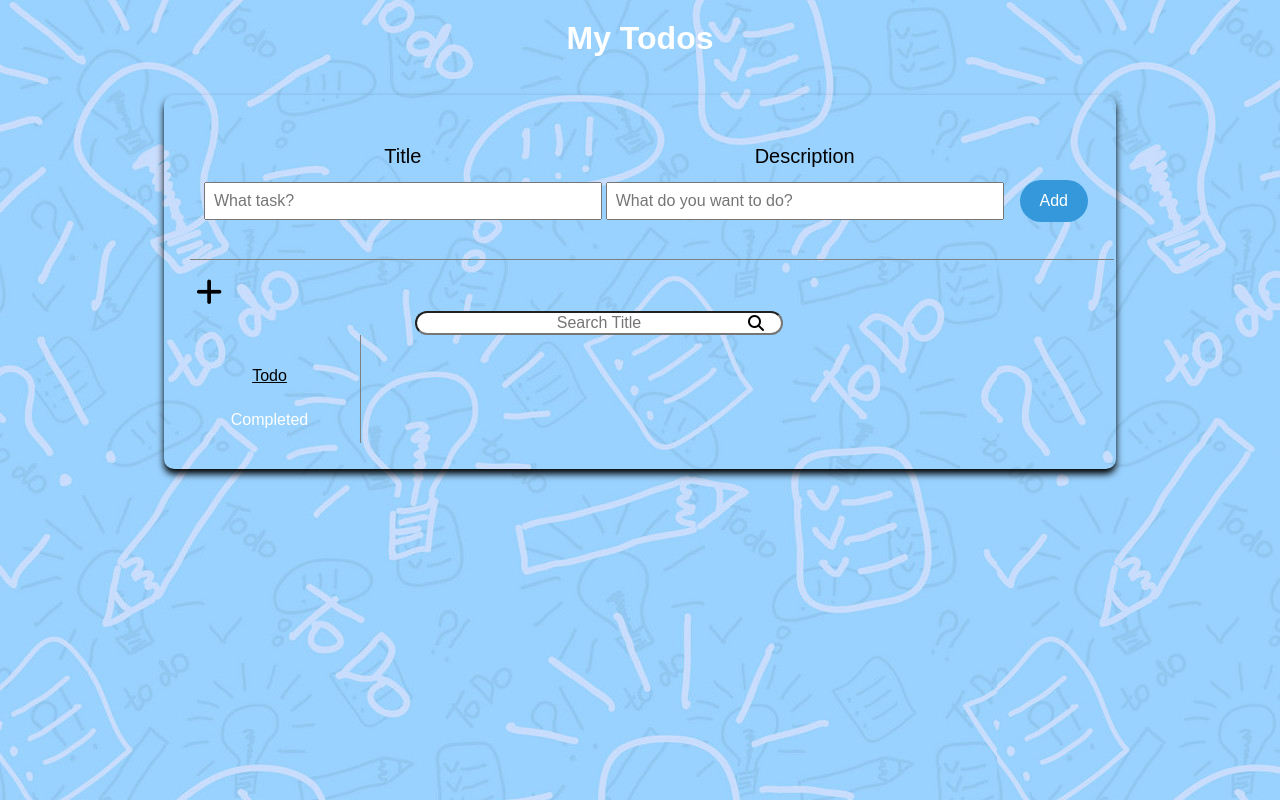
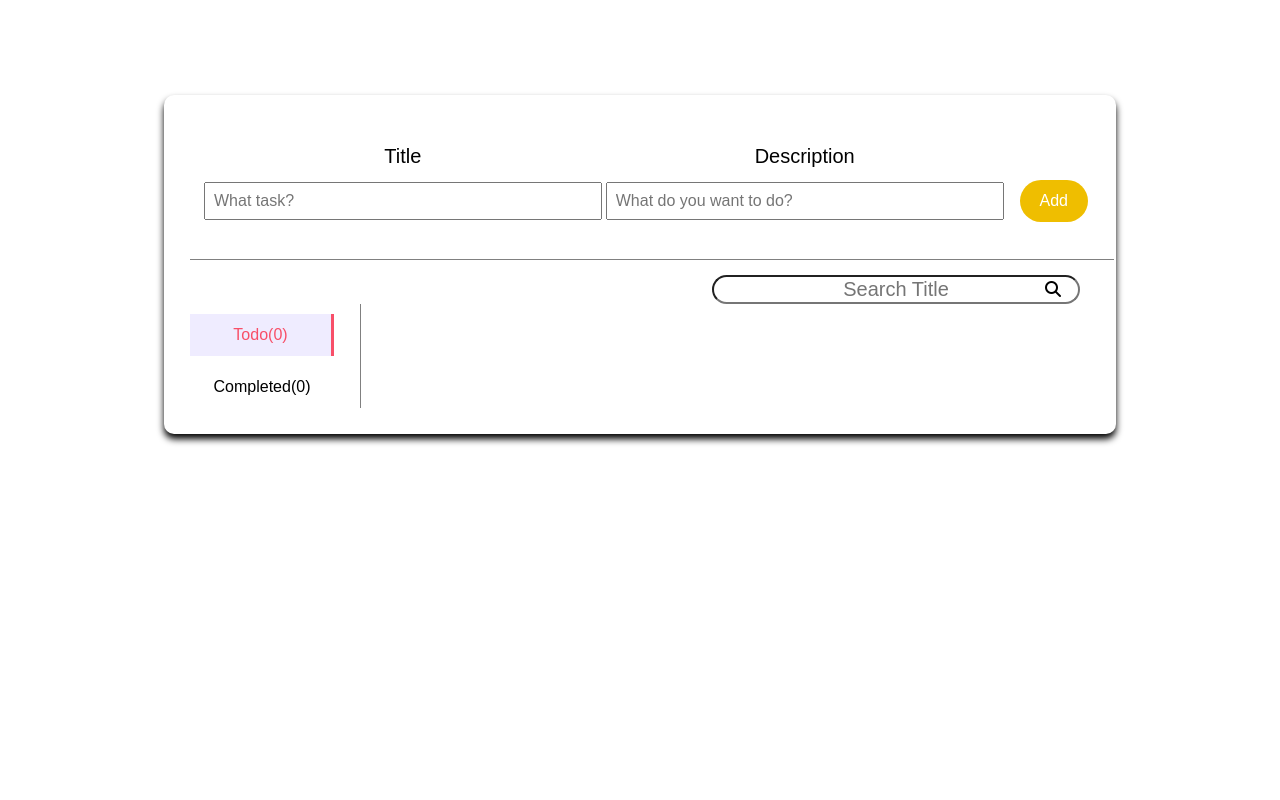
Before and after one commit to anb-hq/AnB_Prime_ToDoList_HORTHOURTOURLENG, a React (Vite) app: page / in a window 1280 px wide. Built offline with nearby package versions, Linux system fonts and the light colour scheme.

Commit message:
search-function, new-layout, add new component button.css

```diff
--- a/src/App.css
+++ b/src/App.css
@@ -1,5 +1,5 @@
 body {
-  background-image: url(./assets/background-img/body-background.jpg);
+
   margin: 0;
   font-family: Arial, sans-serif;
 }
@@ -24,6 +24,7 @@ body {
 
 .search-container input {
   width: 40%;
+  font-size: 20px;
 }
 
 .search-icon {
@@ -39,25 +40,20 @@ h1 {
 .container-todo-list{
   position: relative;
 }
-.add-button{
-  font-size: 30px;
-}
+
 .btn-area{
   overflow-y: scroll;
 }
 .btn-area::-webkit-scrollbar{
   width: 0;
 }
-.secondarybtn{
-  height: 4vh;
-}
-@media (max-width: 770px) {
+
+@media (max-width: 769px) {
   .btn {
     display: flex;
     justify-content: space-between;
   }
 }
-
 
 @media (min-width: 770px) {
   .btn-area{
@@ -83,14 +79,8 @@ h1 {
   .todo-list-item {
     margin-left: 20px;
   }
-  .search-container{
-    left: 25%
-  }
+
   .search-icon{
     left: 37%;
   }
-  .add-button{
-    background-color: inherit;
-    font-size: 30px;
-  }
 }
--- a/src/App.jsx
+++ b/src/App.jsx
@@ -2,7 +2,7 @@ import React, { useEffect, useState } from 'react';
 import './App.css';
 import TodoInput from './component/TodoInput/TodoInput';
 import TodoList from './component/TodoList/TodoList';
-
+import './component/Button/Button.css'
 function App() {
   const [completedScreen, setCompletedScreen] = useState(false);
   const [tasks, setTasks] = useState(() => {
@@ -15,7 +15,7 @@ function App() {
   }, [tasks]);
   const addTask = (title, description) => {
     const newTask = { id: Date.now(), title, description, completed: false };
-    setTasks([ newTask, ...tasks, ]);
+    setTasks([ newTask,...tasks]);
   };
   const removeTask = (taskId) => {
     const updatedTasks = tasks.filter((task) => task.id !== taskId);
@@ -43,20 +43,11 @@ function App() {
     );
     setFilteredTasks(filtered);
   }, [searchQuery, tasks]);
-  const [buttons, setButtons] = useState([]);
-  const addButton = () => {
-    const newButton = { id: Date.now(), label: 'NewButton' };
-    setButtons([...buttons, newButton]);
-  };
-
   return (
     <div className='App'>
       <h1 className='text-center margin-top-20'>My Todos</h1>
       <div className='Todo-wrapper margin-x-y border-radius-10'>
         <TodoInput addTask={addTask} />
-        <button className='add-button' onClick={addButton}>
-        <i class="fa-solid fa-plus"></i>
-              </button>
         <div className='search-container '>
             <i className='search-icon fas fa-search'></i>
             <input className='font border-radius-20 text-center'
@@ -65,27 +56,23 @@ function App() {
               value={searchQuery}
               onChange={(e) => setSearchQuery(e.target.value)}
             />
-          </div>
+
+        </div>
         <div className='container-todo-list'>
           <div className='btn-area flex space-between'>
-            <div className='btn gap padding-10'>
+            <div className='btn gap'>
               <button
                 className={`secondarybtn ${completedScreen === false ? 'active' : ''}`}
                 onClick={() => setCompletedScreen(false)}
               >
-                Todo
+                Todo({tasks.filter(task => !task.completed).length})
               </button>
               <button
                 className={`secondarybtn ${completedScreen === true ? 'active' : ''}`}
                 onClick={() => setCompletedScreen(true)}
               >
-                Completed
+                Completed({tasks.filter(task => task.completed).length})
               </button>
-              {buttons.map((button) => (
-                <button key={button.id} className='secondarybtn'>
-                  {button.label}
-                </button>
-              ))}
 
             </div>
           </div>
--- a/src/Todofunction/Search-function.jsx
+++ /dev/null
@@ -1,6 +0,0 @@
-export function setSearchQuery(setSearchQuery, query) {
-    setSearchQuery(query);
-  }
-  export function setCompletedScreen(setCompletedScreen, isCompleted) {
-    setCompletedScreen(isCompleted);
-  }
--- /dev/null
+++ b/src/component/Button/Button.css
@@ -0,0 +1,66 @@
+.primarybtn {
+    background-color:var(--yellow-gold);
+    color:var(--white);
+    border-radius: 30px;
+    padding: 12px 20px;
+    cursor: pointer;
+    margin: 2px;
+    margin-top: 25px;
+    font-size: 16px;
+  }
+  .secondarybtn {
+    background-color: transparent;
+    padding: 12px 20px;
+    cursor: pointer;
+    margin-top: 10px;
+    font-size: 16px;
+  }
+
+  .secondarybtn.active {
+    border-right: 3px solid var(--red-button);
+    color: var(--red-button);
+    background-color:var(--white-blue);
+  }
+
+
+  .primarybtn:hover {
+    background-color:var( --red-button);
+    transform: scale(1.05);
+    box-shadow: 0px 0px 10px rgba(0, 0, 0, 0.2);
+  }
+  .secondarybtn:hover{
+    border-right: 3px solid var(--red-button);
+    color: var(--red-button);
+    background-color:var(--white-blue);
+  }
+  .btnd, .btnc, .btne {
+    font-size: 16px;
+    margin: 5px;
+    border-radius: 20px;
+    background-color: white;
+    transition: background-color 0.3s, transform 0.2s, box-shadow 0.3s;
+}
+.btnd:hover, .btnc:hover, .btne:hover {
+    transform: scale(1.25);
+    box-shadow: 0px 0px 10px rgba(0, 0, 0, 0.2);
+  }
+  .add-button{
+    font-size: 30px;
+  }
+  @media(max-width:769px){
+
+    .secondarybtn.active {
+      border-right: 3px solid var(--red-button);
+      color: var(--red-button);
+      background-color:var(--white-blue);
+    }
+
+    .secondarybtn.active span {
+      display: inline-block;
+      white-space: nowrap;
+    }
+    .primarybtn{
+        margin-top: 0;
+        width: 150px;
+      }
+}
--- a/src/component/TodoInput/TodoInput.css
+++ b/src/component/TodoInput/TodoInput.css
@@ -10,69 +10,17 @@
 
 .td {
   margin-bottom: 14px;
-  font-size: 20px;
+  font-size: var(--title);
 }
 
 .todo-input-item input {
   padding: 8px;
   width: 100%;
-  font-size: 16px;
-}
-
-.primarybtn {
-  background-color: #3498db;
-  color: #ffffff;
-  border-radius: 30px;
-  padding: 12px 20px;
-  cursor: pointer;
-  margin: 2px;
-  margin-top: 25px;
-  font-size: 16px;
-}
-.secondarybtn {
-  background-color: transparent;
-  color: #ffffff;
-  border: none;
-  padding: 12px 20px;
-  cursor: pointer;
-  margin: 2px;
-  margin-top: 10px;
-  font-size: 16px;
-}
-
-.secondarybtn.active {
-color: black;
-text-decoration: underline;
+  font-size: var(--paragraph);
 }
 
 
-.primarybtn:hover {
-  background-color: #ff5722;
-  transform: scale(1.05);
-  box-shadow: 0px 0px 10px rgba(0, 0, 0, 0.2);
-}
-.secondarybtn:hover{
-  background: linear-gradient(to bottom, #91EAE4, #86A8E7, #7F7FD5);
-}
 @media(max-width:769px){
-  .secondarybtn{
-    border-radius: 20px;
-  }
-.secondarybtn.active {
-  display: flex;
-  justify-content: center;
-  align-items: center;
-  background: linear-gradient(to bottom, #91EAE4, #86A8E7, #7F7FD5);
-  color: white;
-  text-decoration: none;
-}
-
-.secondarybtn.active span {
-  display: inline-block;
-  white-space: nowrap;
-}
-
-
   .todo-input{
     flex-direction: column;
     margin-left: auto;
@@ -81,8 +29,6 @@ text-decoration: underline;
   .todo-input-item{
     width: 80%;
   }
-  .primarybtn{
-    margin-top: 0;
-  }
+
 
 }
--- a/src/component/TodoInput/TodoInput.jsx
+++ b/src/component/TodoInput/TodoInput.jsx
@@ -1,5 +1,6 @@
 import React, { useState } from 'react';
 import './TodoInput.css';
+import '../Button/Button.css'
 function TodoInput({ addTask }) {
   const [task, setTask] = useState({
     title: '',
--- a/src/component/TodoList/TodoList.css
+++ b/src/component/TodoList/TodoList.css
@@ -11,25 +11,12 @@
     color: var(--black-blue);
   }
 
-  .btnd, .btnc, .btne {
-    font-size: 16px;
-    margin: 5px;
-    border-radius: 20px;
-    border: none;
-    background-color: white;
-    transition: background-color 0.3s, transform 0.2s, box-shadow 0.3s;
-}
-
-
   .completed-task h3,.completed-task p {
     text-decoration: line-through;
   }
-
-  .btnd:hover, .btnc:hover, .btne:hover {
-    transform: scale(1.25);
-    box-shadow: 0px 0px 10px rgba(0, 0, 0, 0.2);
-  }
-
+.edit-popup{
+  width: 50%;
+}
   .edit-popup input {
     margin: 3px;
     width: 80%;
@@ -59,3 +46,8 @@
     z-index: 1000;
 
   }
+  @media(max-width:769px){
+    .edit-popup{
+      width: 70%;
+    }
+  }
--- a/src/component/TodoList/TodoList.jsx
+++ b/src/component/TodoList/TodoList.jsx
@@ -1,5 +1,6 @@
 import React, { useState } from 'react';
 import './TodoList.css';
+import '../Button/Button.css'
 
 function TodoList({ tasks, completedScreen, toggleTaskCompletion, removeTask, updateTask }) {
   const [editingTaskId, setEditingTaskId] = useState(null);
@@ -44,7 +45,7 @@ function TodoList({ tasks, completedScreen, toggleTaskCompletion, removeTask, up
           .filter((task) => (completedScreen ? task.completed : !task.completed))
           .map((task) => (
             <div
-              className={`todo-list-item flex flex-col padding-15 margin-bottom-10 border-radius-20 margin-top-10 ${
+              className={`todo-list-item flex flex-col margin-bottom-10 border-radius-20 margin-top-10 padding ${
                 task.completed ? 'completed-task' : ''
               }`}
             key={task.id}>
@@ -73,14 +74,16 @@ function TodoList({ tasks, completedScreen, toggleTaskCompletion, removeTask, up
       {showBackdrop && <div className='backdrop'></div>}
 
       {showEditPopup && (
-        <div className='edit-popup padding-20 text-center border-radius-30'>
+        <div className='edit-popup text-center border-radius-30'>
           <div>
+            <p>Title</p>
            <input
            className='font'
             type='text'
             value={editedTitle}
             onChange={(e) => setEditedTitle(e.target.value)}
            />
+           <p>Description</p>
            <input
            className='font'
             type='text'
@@ -88,7 +91,7 @@ function TodoList({ tasks, completedScreen, toggleTaskCompletion, removeTask, up
             onChange={(e) => setEditedDescription(e.target.value)}
            />
           </div>
-          <div>
+          <div className='margin'>
             <button className='editbtn font' onClick={saveEditedTask}>Save</button>
             <button className='editbtn font' onClick={cancelEdit}>Cancel</button>
           </div>
--- a/src/index.css
+++ b/src/index.css
@@ -3,12 +3,10 @@
 /* my colors  */
 :root {
     --black-blue: #21295C;
-    --red-button-hover: #ff5722;
-    --skyblue-background: #86A8E7;
-    --Grey-Color: grey;
-    --Black-Color:black;
+    --red-button: #F84F68;
+    --white-blue: #EFECFF;
+    --yellow-gold:#EFBE00;
     --white: white;
-    --Greyish-Blue-Color: rgb(0, 0, 0)
     --roboto: "Roboto", sans-serif;
     --title: 20px;
     --paragraph: 16px;
@@ -17,7 +15,6 @@
     outline: none;
     border: none;
   }
-
 
   button:hover {
     cursor: pointer;
@@ -52,9 +49,7 @@
   .w-90{
     width: 90%;
   }
-  .margin-y{
-    margin-bottom: 14px;
-  }
+
   .margin-bottom-10{
     margin-bottom: 10px;
   }
@@ -67,27 +62,18 @@
   .margin{
     margin: 12px;
   }
-  .margin-3{
-    margin: 3px;
-  }
+
   .margin-x-y{
     margin: 3% auto;
   }
   .padding {
     padding: 12px;
   }
-  .padding-15{
-    padding: 15px;
-  }
-  .padding-10{
-    padding: 10px;
-  }
+
   .padding-x-y{
     padding: 12px 20px;
   }
-  .padding-20{
-    padding: 20px;
-  }
+
   .gap{
     gap:2px;
   }
@@ -95,9 +81,7 @@
   .border-bottom{
     border-bottom: 1px solid grey;
   }
-  .border-radius-30{
-    border-radius: 30px;
-  }
+
   .border-radius-10{
     border-radius: 10px;
   }
```
Also changed, not shown: src/Todofunction/Todo-function.jsx (deleted, +0 -23 lines), src/assets/background-img/Task-add.png (deleted), src/assets/background-img/body-background.jpg (deleted).
